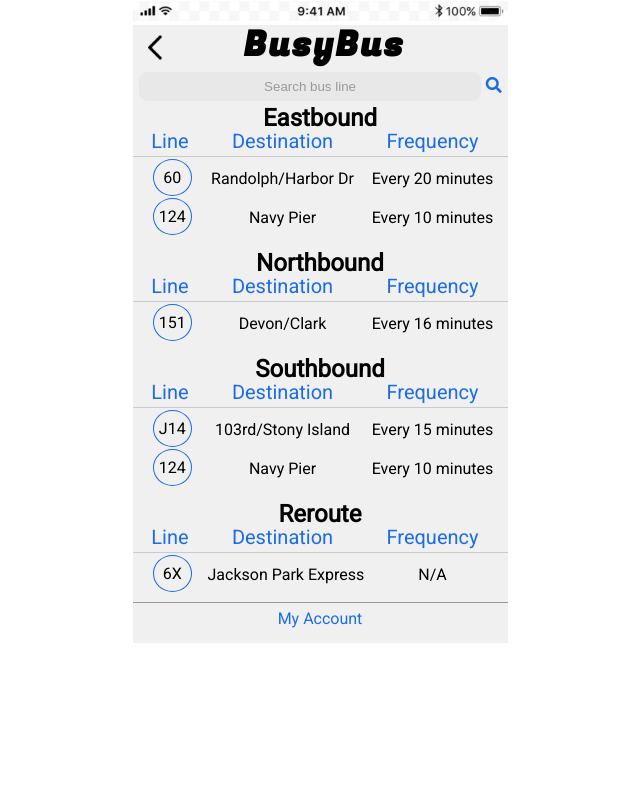
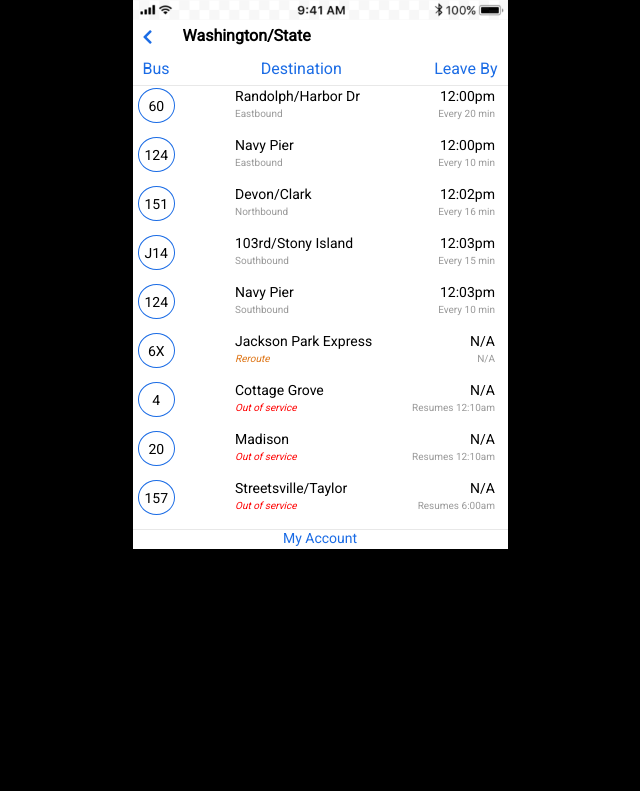
Before and after one commit to luchristina/Frontend-Challenge, a plain HTML site: page index.html in a window 1280 px wide. Shown: the whole page, without its empty margins (320-960 px from the left). Drawn offline with Linux system fonts and the light colour scheme.

Commit message:
FE Challenge Updated

```diff
--- a/css/style.css
+++ b/css/style.css
@@ -1,33 +1,27 @@
-*, *:after, *before {
+*, *:after, *:before {
   box-sizing:border-box;
   }
-
-.container {
-  height:500px;
-  max-height:667px;
-  width:375px;
-  margin:0 auto;
-  position:relative;
-  background-color:#f0f0f0;
-  overflow:auto;
-}
 
 body {
   font-family:'Roboto', sans-serif;
   font-size:16px;
-  line-height:2em;
+  line-height:16px;
+  background-color:#000;
   text-align:center;
   color: #000;
 }
 
 h1 {
   font-weight:bold;
-  font-size:24px;
-  margin-bottom:-10px;
+  text-align:left;
+  height:30px;
+  margin-left:50px;
+  padding-top:5px;
 }
 
+
 h2 {
-  font-size:20px;
+  font-size:16px;
   line-height:30px;
   font-weight:normal;
   border-bottom:1px solid #C9CACE;
@@ -40,87 +34,138 @@ a, a:active, a:visited, a:hover {
   text-decoration:none;
 }
 
+section, ul{
+  background-color:#f0f0f0;
+}
+
 input {
   width:90%;
   height:2em;
   color:#999;
   text-align:center;
-  border: 1px solid #f0f0f0;
-  background-color: #e8e8e8;
+  border: 0px;
+  background-color: #EEEEEE;
   border-radius:10px;
 }
 
-.header {
+nav {
   max-width:375px;
   margin: 0 auto;
-  background-color:#f0f0f0;
-}
-
-.line, .destination, .frequency {
-  float:left;
-  box-sizing:border-box;
-  line-height:35px;
-  white-space:nowrap;
+  background-color:#fff;
 }
 
 footer {
   color: #1B6CE5;
   position:static;
+  background-color:#fff;
   bottom:0px;
-  height:40px;
-  background-color:#f0f0f0;
+  height:20px;
   margin:auto;
+  clear:both;
+  font-size:14px;
   width:375px;
-  border-top:1px solid #999;
+  border-top:1px solid #e8e8e8;
 }
 
-.backbutton {
-  height:45px;
+.fa-chevron-left {
+  height:30px;
+  padding-top:6px;
+  padding-left:10px;
   float:left;
 }
 
-.bound {
-  clear:both;
-  display:inline-block;
-  width:100%;
-  margin-bottom:10px;
+li {
+  float:left;
 }
 
-.busNum {
-  border:1px solid #1b6ce5;
-  border-radius:50%;
-  margin-left:20px;
-  max-height:35px;
-  margin-top:2px;
-  width:50%;
-}
-
-.brand {
-  font-size:35px;
-  line-height:40px;
-  margin-left:-45px;
-  letter-spacing:2px;
-  font-family:'Fugaz One', sans-serif;
-  font-weight:bold;
+.buslist {
+  width:375px;
+  background-color:#fff;
+  overflow:auto;
+  margin:0 auto;
 }
 
 .fa-search {
   color:#1b6ce5;
 }
 
-.bar {
+.search {
+  clear:both;
+}
+
+.statusbar {
   margin:0 auto;
   max-width:375px;
+  background-color:#fff;
   position:static;
   max-height:25px;
 }
-.line {
-  width: 20%;
-  margin-top:2px;
+
+.bushead, .destinationhead, .leavebyhead {
+  line-height:2em;
+  color: #1b6ce5;
+  border-bottom:1px solid #e8e8e8;
+  margin-bottom:2px;
 }
 
-.destination, .frequency {
-  width:40%;
-  line-height:39px;
-  margin-top:2px;
+.bushead {
+  width:15%;
+  padding-left:10px;
+  text-align:left;
 }
+
+.destinationhead {
+  width:60%;
+}
+
+.leavebyhead {
+  width:25%;
+  padding-right:10px;
+  text-align:right;
+}
+.bus {
+  width:10%;
+  height:2.5em;
+  padding-top:9px;
+  margin-left:5px;
+  text-align:center;
+  border:1px solid #1b6ce5;
+  border-radius:50%;
+}
+
+.destination {
+  width:60%;
+  text-align:left;
+  padding-left:60px;
+}
+
+.leaveby {
+  width:28%;
+  padding-right:10px;
+  text-align:right;
+}
+
+.reroute {
+  color: #DE7516;
+  font-style:italic;
+  font-size:10px;
+}
+
+.outofservice {
+  color: red;
+  font-style:italic;
+  font-size:10px;
+}
+
+.description {
+  color: #999;
+  font-size:10px;
+  white-space: nowrap;
+  display:inline-block;
+}
+
+.bus, .destination, .leaveby {
+  font-size:14px;
+  white-space:nowrap;
+  padding-bottom:15px;
+}
--- a/index.html
+++ b/index.html
@@ -10,127 +10,67 @@
     <link rel="stylesheet" href="css/style.css">
   </head>
   <body>
-    <div class="bar">
+    <header>
+    <div class="statusbar">
       <img src="images/bar.png" width="375px" alt="status bar">
     </div>
-    <div class="header">
-      x<a href="#"><img src="images/back_button.png" class="backbutton" alt="back button"></a><font class="brand">BusyBus</font>
-      <div class="search">
-        <form>
-          <input type="text" value="Search bus line" name="search" onfocus='if(this.value=="Search bus line"){this.value="";}'> <a href="#"><i class="fas fa-search"></i></a></div>
-    </div>
-    <section class="container">
-      <div class="data">
-        <div class="bound">
-          <h1>Eastbound</h1>
-          <div class="line">
-            <h2>Line</h2>
-            <div class="busNum">60</div>
-            <div class="busNum">124</div>
-          </div>
-          <div class="destination">
-            <h2>Destination</h2>
-            Randolph/Harbor Dr<br>
-            Navy Pier
-          </div>
-          <div class="frequency">
-            <h2>Frequency</h2>
-            Every 20 minutes<br>
-            Every 10 minutes
-          </div>
-        </div>
-        <div class="bound">
-          <h1>Northbound</h1>
-          <div class="line">
-            <h2>Line</h2>
-            <div class="busNum">
-              151
-            </div>
-          </div>
-          <div class="destination">
-            <h2>Destination</h2>
-            Devon/Clark
-          </div>
-          <div class="frequency">
-            <h2>Frequency</h2>
-            Every 16 minutes
-          </div>
-        </div>
-        <div class="bound">
-          <h1>Southbound</h1>
-          <div class="line">
-            <h2>Line</h2>
-            <div class="busNum">
-              J14
-            </div>
-            <div class="busNum">
-              124
-            </div>
-          </div>
-          <div class="destination">
-            <h2>Destination</h2>
-            103rd/Stony Island<br>
-            Navy Pier
-          </div>
-          <div class="frequency">
-            <h2>Frequency</h2>
-            Every 15 minutes<br>
-            Every 10 minutes
-          </div>
-        </div>
-        <div class="bound">
-          <h1>Reroute</h1>
-          <div class="line">
-            <h2>Line</h2>
-            <div class="busNum">
-              6X
-            </div>
-          </div>
-          <div class="destination">
-            <h2>Destination</h2>
-            Jackson Park Express
-          </div>
-          <div class="frequency">
-            <h2>Frequency</h2>
-            N/A
-          </div>
-        </div>
-        <div class="bound">
-          <h1><nobr>Out of service</nobr></h1>
-          <div class="line">
-            <h2>Line</h2>
-            <div class="busNum">
-              4
-            </div>
-            <div class="busNum">
-              20
-            </div>
-            <div class="busNum">
-              157
-            </div>
-          </div>
-          <div class="destination">
-            <h2>Destination</h2>
-            <div class="oosdest">
-              Cottage Grove
-            </div>
-            <div class="oosdest">
-              Madison
-            </div>
-            <div class="oosdest">
-              Streeterville/Taylor
-            </div>
-          </div>
-          <div class="frequency">
-            <h2>Frequency</h2>
-            Resumes 12:10am<br>
-            Resumes 12:10am<br>
-            Resumes 6:00am
-          </div>
-        </div>
-        </div>
+    <nav>
+      <a href="#"><i class="fas fa-chevron-left"></i></a><h1>Washington/State</h1>
+    </nav>
+    </header>
+    <section class="buslist">
+      <ul class="busrow">
+        <li class="bushead">Bus</li>
+        <li class="destinationhead">Destination</li>
+        <li class="leavebyhead">Leave By</li>
+      </ul>
+      <ul class="busrow">
+        <li class="bus">60</li>
+        <li class="destination">Randolph/Harbor Dr<br><span class="description">Eastbound</span></li>
+        <li class="leaveby">12:00pm<br><span class="description">Every 20 min</span></li>
+      </ul>
+      <ul class="busrow">
+        <li class="bus">124</li>
+        <li class="destination">Navy Pier<br><span class="description">Eastbound</span></li>
+        <li class="leaveby">12:00pm<br><span class="description">Every 10 min</span></li>
+      </ul>
+      <ul class="busrow">
+        <li class="bus">151</li>
+        <li class="destination">Devon/Clark<br><span class="description">Northbound</span></li>
+        <li class="leaveby">12:02pm<br><span class="description">Every 16 min</span></li>
+      </ul>
+      <ul class="busrow">
+        <li class="bus">J14</li>
+        <li class="destination">103rd/Stony Island<br><span class="description">Southbound</span></li>
+        <li class="leaveby">12:03pm<br><span class="description">Every 15 min</span></li>
+      </ul>
+      <ul class="busrow">
+        <li class="bus">124</li>
+        <li class="destination">Navy Pier<br><span class="description">Southbound</span></li>
+        <li class="leaveby">12:03pm<br><span class="description">Every 10 min</span></li>
+      </ul>
+      <ul class="busrow">
+        <li class="bus">6X</li>
+        <li class="destination">Jackson Park Express<br><span class="reroute">Reroute</span></li>
+        <li class="leaveby">N/A<br><span class="description">N/A</span></li>
+      </ul>
+      <ul class="busrow">
+        <li class="bus">4</li>
+        <li class="destination">Cottage Grove<br><span class="outofservice">Out of service</span></li>
+        <li class="leaveby">N/A<br><span class="description">Resumes 12:10am</span></li>
+      </ul>
+      <ul class="busrow">
+        <li class="bus">20</li>
+        <li class="destination">Madison<br><span class="outofservice">Out of service</span></li>
+        <li class="leaveby">N/A<br><span class="description">Resumes 12:10am</span></li>
+      </ul>
+      <ul class="busrow">
+        <li class="bus">157</li>
+        <li class="destination">Streetsville/Taylor<br><span class="outofservice">Out of service</span></li>
+        <li class="leaveby">N/A<br><span class="description">Resumes 6:00am</span></li>
+      </ul>
     </section>
-    <footer class="footer">
+    <footer>
       <a href="#">My Account</a>
     </footer>
   </body>
```
